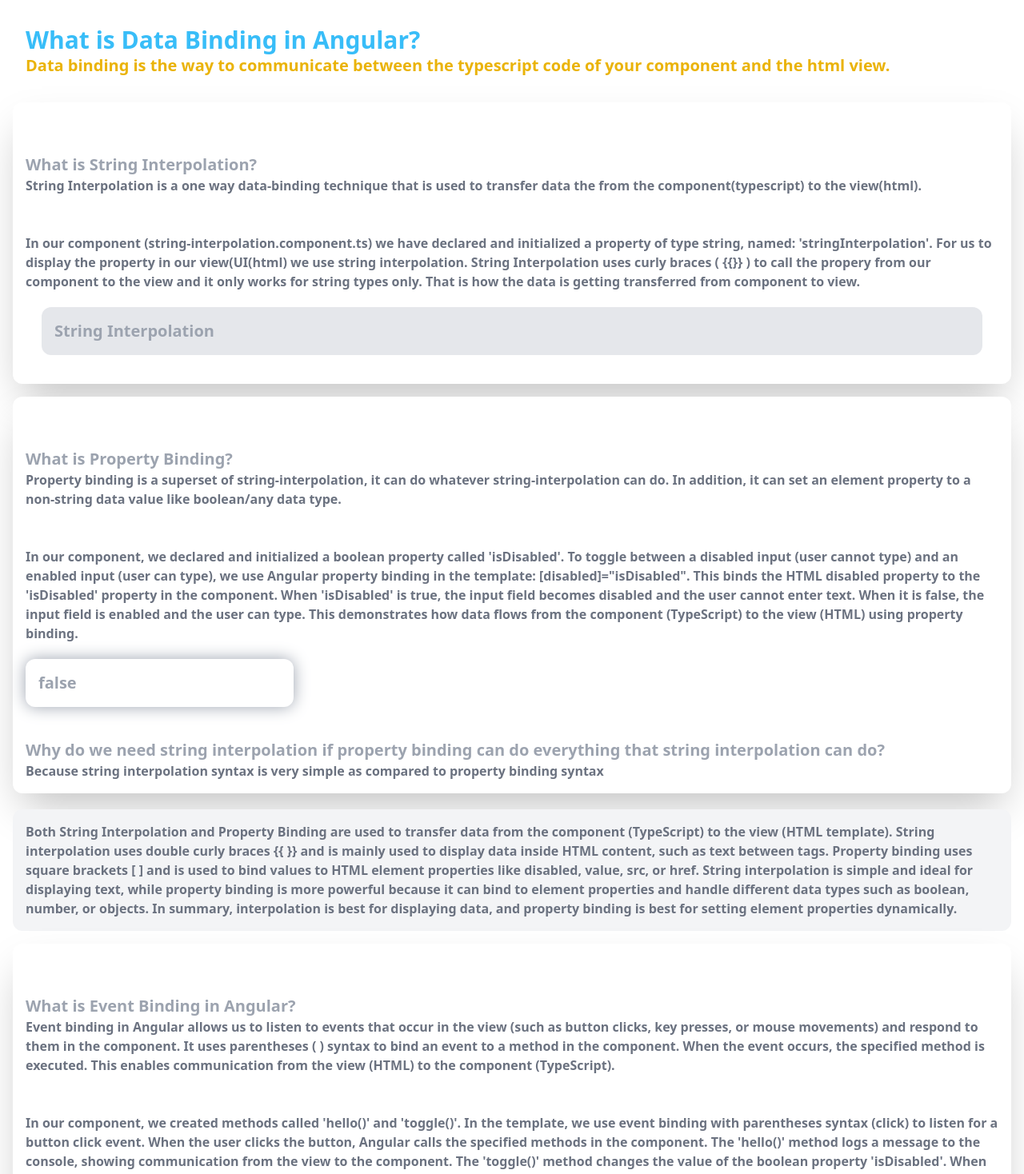
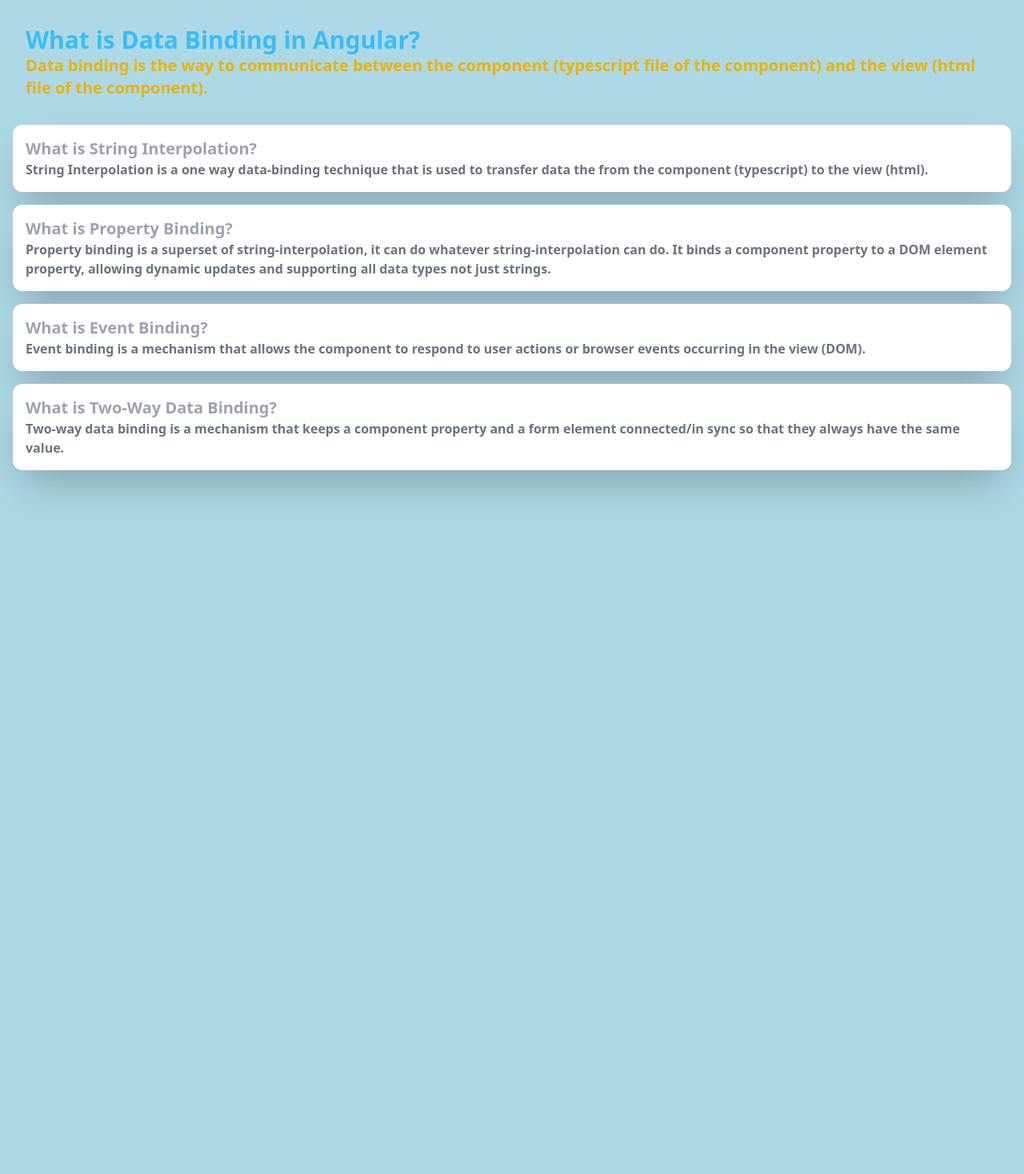
Before and after one commit to mathebe-moseri/angular-concepts, an Angular app: page / in a window 1280 px wide. Shown: the top 1468 px of the page at 80% size. After the commit the page ends 800 px from the top, so only its background shows below. Built offline with nearby package versions, Linux system fonts and the light colour scheme.

Commit message:
fix: clean question and answer

```diff
--- a/src/app/components/data-binding/event-binding/event-binding.component.html
+++ b/src/app/components/data-binding/event-binding/event-binding.component.html
@@ -1,16 +1,23 @@
 <div class="bg-white p-4 rounded-xl m-4 shadow-2xl">
-  <br><br>
+  <!-- <br><br> -->
 
-  <p class="text-xl font-bold text-gray-400">{{ question2 }}</p>
-  <p class="text-gray-500 font-bold">{{ answer2 }}</p>
+  <p class="text-xl font-bold text-gray-400">{{ question1 }}</p>
+  <p class="text-gray-500 font-bold">{{ answer1 }}</p>
 
-  <br><br>
+  <!-- <br><br>
 
   <p class="text-gray-500 font-bold">{{ eventExplanation }}</p>
 
   <input (input)="onInput($event)" type="text" placeholder="type here" [disabled]="isDisabled" [value]="isDisabled"
     class="mt-5 p-4 text-xl font-bold focus:outline-none rounded-xl shadow-[0_0_20px_rgba(0,0,0,0.3)] shadow-gray-400 text-gray-400" />
 
-    <button (click)="hello()" (click)="toggle()" class="ml-5 text-xl font-bold text-gray-400 p-4 rounded-xl" [ngClass]="isDisabled ? 'bg-green-400' : 'bg-gray-200'">{{ isDisabled ? 'Enable' : 'Disable' }}</button>
+    <button (click)="hello()" (click)="toggle()" class="ml-5 text-xl font-bold text-gray-400 p-4 rounded-xl" [ngClass]="isDisabled ? 'bg-green-400' : 'bg-gray-200'">{{ isDisabled ? 'Enable' : 'Disable' }}</button> -->
 
 </div>
+
+
+<!-- <div (mouseover)="onMouseOver()"
+(mouseout)="onMouseOut()"
+class="w-[100px] h-[50px] bg-red-600 text-center cursor-pointer leading-[100px] rounded-full"></div>
+
+<p>{{ message }}</p> -->
--- a/src/app/components/data-binding/event-binding/event-binding.component.ts
+++ b/src/app/components/data-binding/event-binding/event-binding.component.ts
@@ -10,11 +10,9 @@
 })
 export class EventBindingComponent {
 
-  question1: string = "What is Property Binding?";
-  question2: string = "What is Event Binding in Angular?";
+  question1: string = "What is Event Binding?";
 
-  answer1: string = "Property binding is a superset of string-interpolation, it can do whatever string-interpolation can do. In addition, it can set an element property to a non-string data value like boolean/any data type.";
-  answer2: string = "Event binding in Angular allows us to listen to events that occur in the view (such as button clicks, key presses, or mouse movements) and respond to them in the component. It uses parentheses ( ) syntax to bind an event to a method in the component. When the event occurs, the specified method is executed. This enables communication from the view (HTML) to the component (TypeScript).";
+  answer1: string = "Event binding is a mechanism that allows the component to respond to user actions or browser events occurring in the view (DOM).";
 
 
 
@@ -31,6 +29,8 @@
 
   helloMessage: string = "Console logging to indicate that a click event triggeres the component, from view to component"
 
+  message: string = '';
+
   toggle() {
     this.isDisabled = !this.isDisabled;
   }
@@ -43,4 +43,15 @@
   console.log(event.target.value);
   }
 
+  onMouseOver() {
+    this.message = "Mouse is over!";
+    console.log(this.message);
+
+  }
+
+  onMouseOut() {
+    this.message = "Hover over the box";
+    console.log(this.message);
+  }
+
 }
--- a/src/app/components/data-binding/property-binding/property-binding.component.html
+++ b/src/app/components/data-binding/property-binding/property-binding.component.html
@@ -1,17 +1,18 @@
 <div class="bg-white p-4 rounded-xl m-4 shadow-2xl">
-  <br><br>
+  <!-- <br><br> -->
 
   <p class="text-xl font-bold text-gray-400">{{ question1 }}</p>
   <p class="text-gray-500 font-bold">{{ answer1 }}</p>
-
+  <!-- <div class="bg-white shadow-sm shadow-gray-400 rounded-xl  mt-10 p-2"><p class="text-sm font-bold text-gray-400">{{ domElement }}</p></div>
   <br><br>
 
   <p class="text-gray-500 font-bold">{{ explanation }}</p>
+    <p class="text-gray-500 font-bold">{{ explanation1 }}</p>
 
   <input type="text" placeholder="type here" [disabled]="isDisabled" [value]="isDisabled"
     class="mt-5 p-4 text-xl font-bold focus:outline-none rounded-xl shadow-[0_0_20px_rgba(0,0,0,0.3)] shadow-gray-400 text-gray-400 hover:bg-green-400 hover:text-3xl transition-all ease-in-out duration-700" />
 
   <p class="text-xl font-bold text-gray-400 mt-10">{{ question }}</p>
-  <p class="text-gray-500 font-bold">{{ answer }}</p>
+  <p class="text-gray-500 font-bold">{{ answer }}</p> -->
 </div>
-<p class="text-gray-500 font-bold bg-gray-100 rounded-xl mt-5 p-4 m-4">{{ comparison }}</p>
+<!-- <p class="text-gray-500 font-bold bg-gray-100 rounded-xl mt-5 p-4 m-4">{{ comparison }}</p> -->
--- a/src/app/components/data-binding/property-binding/property-binding.component.ts
+++ b/src/app/components/data-binding/property-binding/property-binding.component.ts
@@ -1,4 +1,4 @@
-import { Component } from '@angular/core';
+import { Component, Renderer2 } from '@angular/core';
 
 @Component({
   selector: 'app-property-binding',
@@ -11,10 +11,26 @@
 
   question1: string = "What is Property Binding?";
 
-  answer1: string = "Property binding is a superset of string-interpolation, it can do whatever string-interpolation can do. In addition, it can set an element property to a non-string data value like boolean/any data type.";
+  answer1: string = "Property binding is a superset of string-interpolation, it can do whatever string-interpolation can do. It binds a component property to a DOM element property, allowing dynamic updates and supporting all data types not just strings.";
+
+domElement: string = `
+A DOM element is an HTML element that the browser converts into a JavaScript object inside the DOM (Document Object Model).
+In other words, a DOM element is the browser’s object version of an HTML element.
+
+- HTML element → what you write in your code
+- DOM element → what the browser creates and uses internally
+
+They represent the same element, but one is the code you write, and the other is the object the browser works with.
+
+In Angular:
+- [] → used to bind something dynamically
+- [domProperty] → binds a component property to a DOM element property
+`;
 
 
   explanation: string = "In our component, we declared and initialized a boolean property called 'isDisabled'. To toggle between a disabled input (user cannot type) and an enabled input (user can type), we use Angular property binding in the template: [disabled]=\"isDisabled\". This binds the HTML disabled property to the 'isDisabled' property in the component. When 'isDisabled' is true, the input field becomes disabled and the user cannot enter text. When it is false, the input field is enabled and the user can type. This demonstrates how data flows from the component (TypeScript) to the view (HTML) using property binding.";
+
+  explanation1: string = "String interpolation ({{ ... }}) always converts the value to a string. Property binding ([property]=) sets the actual DOM property, keeping its data type (boolean, number, object, etc.)."
 
 
   question: string = "Why do we need string interpolation if property binding can do everything that string interpolation can do?"
@@ -23,4 +39,10 @@
   comparison: string = "Both String Interpolation and Property Binding are used to transfer data from the component (TypeScript) to the view (HTML template). String interpolation uses double curly braces {{ }} and is mainly used to display data inside HTML content, such as text between tags. Property binding uses square brackets [ ] and is used to bind values to HTML element properties like disabled, value, src, or href. String interpolation is simple and ideal for displaying text, while property binding is more powerful because it can bind to element properties and handle different data types such as boolean, number, or objects. In summary, interpolation is best for displaying data, and property binding is best for setting element properties dynamically.";
 
   isDisabled: boolean = false;
+
+  constructor(private renderer: Renderer2) {}
+
+  ngOnInit() {
+    this.renderer.setStyle(document.body, 'background-color', 'lightblue')
+  }
 }
--- a/src/app/components/data-binding/string-interpolation/string-interpolation.component.html
+++ b/src/app/components/data-binding/string-interpolation/string-interpolation.component.html
@@ -3,16 +3,16 @@
     <p class="text-yellow-500 font-bold text-xl">{{ answer1 }}</p>
     </div>
 <div class="bg-white p-4 rounded-xl m-4 shadow-2xl">
-    <br><br>
+    <!-- <br><br> -->
 
     <p class="text-xl font-bold text-gray-400">{{ question2 }}</p>
     <p class="text-gray-500 font-bold">{{ answer2 }}</p>
-
+<!--
     <br><br>
 
     <p class="text-gray-500 font-bold">{{ explanation }}</p>
 
     <h3 class="text-xl m-5 font-bold text-gray-400 bg-gray-200 p-4 rounded-xl hover:bg-green-400 hover:text-4xl transition-all ease-in-out duration-700">
         {{ stringInterpolation }}
-    </h3>
+    </h3> -->
 </div>
--- a/src/app/components/data-binding/string-interpolation/string-interpolation.component.ts
+++ b/src/app/components/data-binding/string-interpolation/string-interpolation.component.ts
@@ -13,10 +13,10 @@
   question2: string = "What is String Interpolation?";
 
 
-  answer1: string = "Data binding is the way to communicate between the typescript code of your component and the html view."
-  answer2: string = "String Interpolation is a one way data-binding technique that is used to transfer data the from the component(typescript) to the view(html).";
+  answer1: string = "Data binding is the way to communicate between the component (typescript file of the component) and the view (html file of the component)."
+  answer2: string = "String Interpolation is a one way data-binding technique that is used to transfer data the from the component (typescript) to the view (html).";
 
-  explanation: string = "In our component (string-interpolation.component.ts) we have declared and initialized a property of type string, named: 'stringInterpolation'. For us to display the property in our view(UI(html) we use string interpolation. String Interpolation uses curly braces ( {{}} ) to call the propery from our component to the view  and it only works for string types only. That is how the data is getting transferred from component to view.";
+  explanation: string = "In our component (string-interpolation.component.ts) we have declared and initialized a property of type string, named: 'stringInterpolation'. For us to display the property in our view (html) we use string interpolation. String Interpolation uses curly braces ( {{}} ) to call the propery from our component to the view. That is how the data is getting transferred from component to view.";
 
   stringInterpolation: string = "String Interpolation";
 
--- a/src/app/components/data-binding/two-way-binding/two-way-binding.component.html
+++ b/src/app/components/data-binding/two-way-binding/two-way-binding.component.html
@@ -1,10 +1,10 @@
 <div class="bg-white p-4 rounded-xl m-4 shadow-2xl">
-  <br><br>
+  <!-- <br><br> -->
 
   <p class="text-xl font-bold text-gray-400">{{ question1 }}</p>
   <p class="text-gray-500 font-bold">{{ answer1 }}</p>
 
-  <br><br>
+  <!-- <br><br>
 
   <p class="text-gray-500 font-bold">{{ explanation }}</p>
 
@@ -16,5 +16,5 @@
   <br><br>
 
   <p class="text-xl font-bold text-gray-400">{{ question }}</p>
-  <p class="text-gray-500 font-bold">{{ answer }}</p>
+  <p class="text-gray-500 font-bold">{{ answer }}</p> -->
 </div>
--- a/src/app/components/data-binding/two-way-binding/two-way-binding.component.ts
+++ b/src/app/components/data-binding/two-way-binding/two-way-binding.component.ts
@@ -12,7 +12,7 @@
 
 
   question1: string = "What is Two-Way Data Binding?";
-  answer1: string = "Two-way binding in Angular allows data to flow in both directions: from the component to the view and from the view back to the component. This means when the component value changes, the view updates automatically, and when the user types or changes input in the view, the component property updates immediately. Two-way binding uses the [(ngModel)] syntax on form elements like input fields.";
+  answer1: string = "Two-way data binding is a mechanism that keeps a component property and a form element connected/in sync so that they always have the same value.";
 
   explanation: string = "In this example, we use [(ngModel)] on an input field to bind it to the component property 'name'. Any changes in the input field automatically update the component property, and any changes in the component property automatically update the input field. This demonstrates how two-way binding keeps the component and view in sync.";
 
--- /dev/null
+++ b/src/app/components/directives/directives.component.html
@@ -0,0 +1 @@
+<p>directives works!</p>
```
Also changed, not shown: src/app/components/directives/directives.component.ts (added, +12 -0 lines), src/app/components/directives/directives.component.css (added), 1 other file (tests, documents, lock files or other folders).
